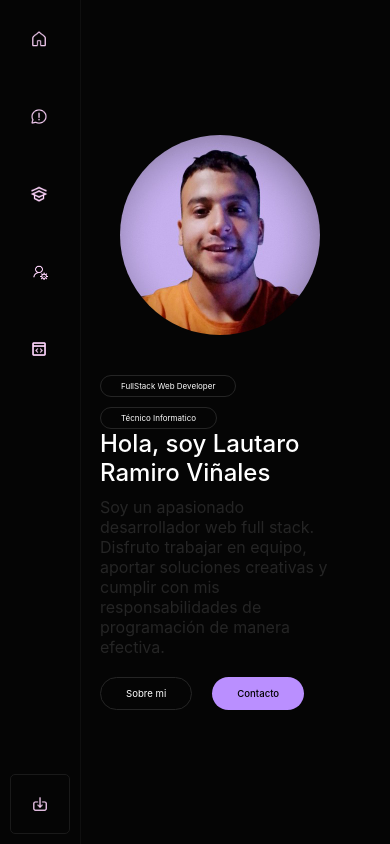
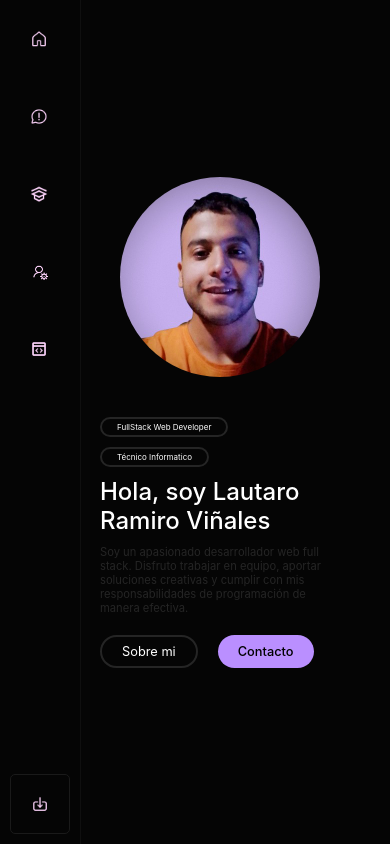
Before and after one commit to lautarovinales/portfolio-lvinales, a React (Create React App) app: page /home in a window 390 px wide. Built offline with nearby package versions, Linux system fonts and the light colour scheme.

Commit message:
ajustes home

```diff
--- a/src/styles/Home.css
+++ b/src/styles/Home.css
@@ -134,6 +134,7 @@ header{
 
     .tag{
         font-size: 0.5rem;
+        padding: 3px 15px;
     }
 
     .title{
@@ -145,8 +146,12 @@ header{
     }
 
     .button-about, .button-contact{
-        font-size: 0.6rem;
-        padding: 10px 25px;
+        font-size: 0.8rem;
+        padding: 7px 20px;
+    }
+
+    .button-about{
+        border: 2px solid #252525;
     }
 }
 
@@ -155,8 +160,17 @@ header{
         flex-direction: column;
     }
 
+    .tag{
+        border: 2px solid #252525;
+    }
+
     .title{
         font-size: 1.5rem;
+        margin-top: 10px;
+    }
+
+    .sub-title{
+        font-size: 0.7rem;
     }
 }
 
```
